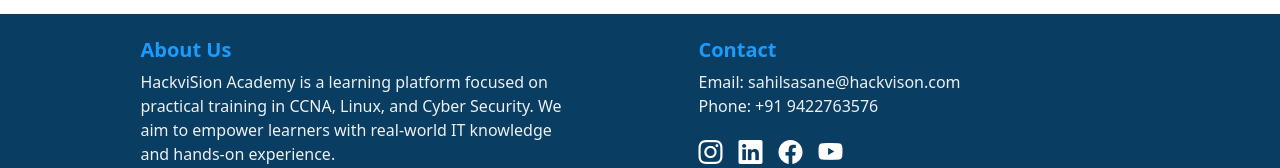
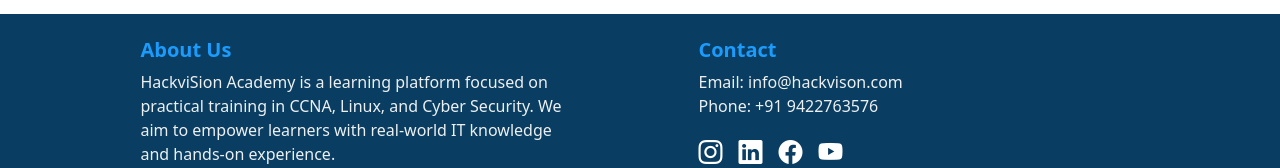
Before and after one commit to HackviSion71/HackviSion, a React (Vite) app: page /enroll in a window 1280 px wide. Shown: the part 910-1078 px from the top of the page. Built offline with nearby package versions, Linux system fonts and the light colour scheme.

Commit message:
Update footer.jsx

```diff
--- a/src/componentes/footer.jsx
+++ b/src/componentes/footer.jsx
@@ -31,7 +31,7 @@ function Footer() {
                 Contact
               </h5>
               <p style={{ color: "#ECF0F1" }}>
-                Email: sahilsasane@hackvison.com
+                Email: info@hackvison.com
                 <br />
                 Phone: +91 9422763576
               </p>
```
